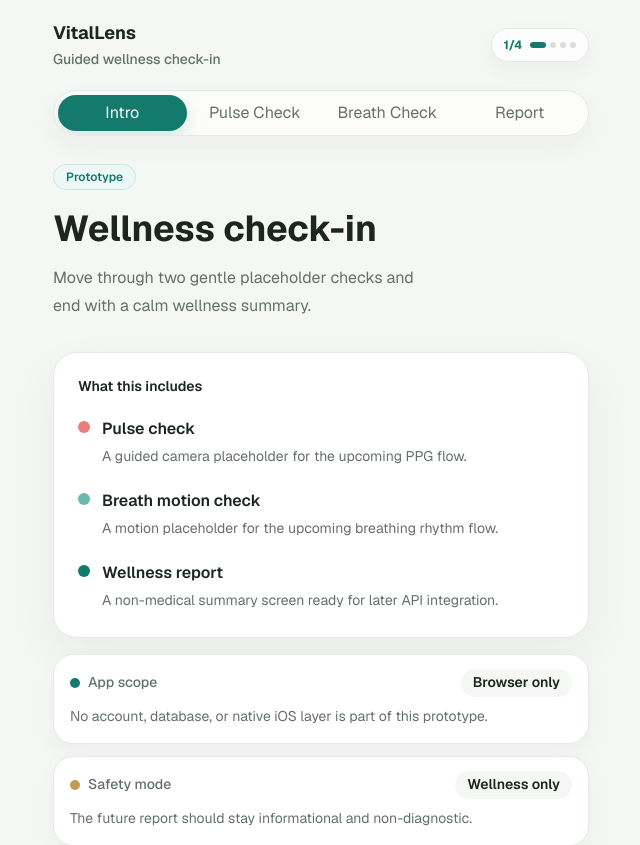
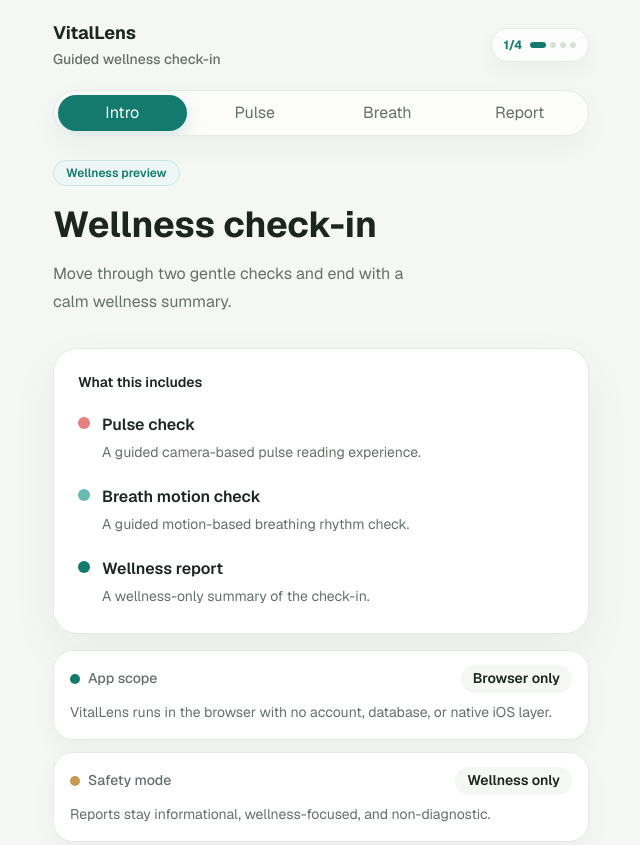
Before and after one commit to arliking13/vitallens, a Next.js app: page / in a window 1280 px wide. Shown: the top 845 px of the page, without its empty margins (319-959 px from the left). Built offline with nearby package versions, Linux system fonts and the light colour scheme.

Commit message:
style: polish VitalLens wellness UI

```diff
--- a/src/app-shell/AppShell.tsx
+++ b/src/app-shell/AppShell.tsx
@@ -91,7 +91,7 @@ export function AppShell() {
           steps={APP_STEPS}
         />
 
-        <section className="mt-7 flex flex-1 flex-col">
+        <section className="mt-6 flex flex-col pb-2">
           {activeStep === "intro" ? (
             <IntroScreen onNext={() => completeAndGoNext("intro")} />
           ) : null}
--- a/src/app-shell/steps.ts
+++ b/src/app-shell/steps.ts
@@ -2,7 +2,7 @@ import type { StepDefinition } from "@/shared/types/check-flow";
 
 export const APP_STEPS: StepDefinition[] = [
   { id: "intro", label: "Intro", shortLabel: "Intro" },
-  { id: "pulse", label: "Pulse Check", shortLabel: "Pulse" },
-  { id: "breath", label: "Breath Check", shortLabel: "Breath" },
+  { id: "pulse", label: "Pulse", shortLabel: "Pulse" },
+  { id: "breath", label: "Breath", shortLabel: "Breath" },
   { id: "report", label: "Report", shortLabel: "Report" },
 ];
--- a/src/app/layout.tsx
+++ b/src/app/layout.tsx
@@ -14,7 +14,7 @@ const geistMono = Geist_Mono({
 
 export const metadata: Metadata = {
   title: "VitalLens",
-  description: "A browser-based wellness check-in prototype.",
+  description: "A browser-based wellness check-in experience.",
 };
 
 export default function RootLayout({
--- a/src/features/breath/components/BreathCheckScreen.tsx
+++ b/src/features/breath/components/BreathCheckScreen.tsx
@@ -10,30 +10,30 @@ type BreathCheckScreenProps = {
 
 export function BreathCheckScreen({ onBack, onNext }: BreathCheckScreenProps) {
   return (
-    <div className="flex flex-1 flex-col">
+    <div className="flex flex-col">
       <ScreenHeader
-        description="Place the phone on the upper abdomen or chest when motion sensing is added. This screen is only a placeholder."
-        status="Motion placeholder"
+        description="Place your iPhone on your upper abdomen or chest and breathe normally."
+        status="Motion check"
         title="Breath motion check"
         tone="breath"
       />
 
       <div className="mt-6">
         <SignalPreview
-          caption="Motion preview and breathing wave will appear here later."
+          caption="Slow breathing motion preview"
           label="Motion preview"
-          status="Inactive"
+          status="Ready"
           tone="breath"
         />
       </div>
 
       <div className="mt-4 grid gap-3">
-        <InfoRow label="Device motion" tone="breath" value="Not connected" />
-        <InfoRow label="Rhythm window" tone="breath" value="Not started" />
+        <InfoRow label="Device motion" tone="breath" value="Idle" />
+        <InfoRow label="Rhythm window" tone="breath" value="Idle" />
         <InfoRow label="Breathing estimate" tone="warning" value="Waiting" />
       </div>
 
-      <div className="mt-auto space-y-3 pt-8">
+      <div className="space-y-3 pt-6">
         <Button className="w-full" onClick={onNext}>
           Continue
         </Button>
--- a/src/features/intro/components/IntroScreen.tsx
+++ b/src/features/intro/components/IntroScreen.tsx
@@ -10,27 +10,27 @@ type IntroScreenProps = {
 const includedItems = [
   {
     title: "Pulse check",
-    detail: "A guided camera placeholder for the upcoming PPG flow.",
+    detail: "A guided camera-based pulse reading experience.",
     tone: "pulse",
   },
   {
     title: "Breath motion check",
-    detail: "A motion placeholder for the upcoming breathing rhythm flow.",
+    detail: "A guided motion-based breathing rhythm check.",
     tone: "breath",
   },
   {
     title: "Wellness report",
-    detail: "A non-medical summary screen ready for later API integration.",
+    detail: "A wellness-only summary of the check-in.",
     tone: "brand",
   },
 ] as const;
 
 export function IntroScreen({ onNext }: IntroScreenProps) {
   return (
-    <div className="flex flex-1 flex-col">
+    <div className="flex flex-col">
       <ScreenHeader
-        description="Move through two gentle placeholder checks and end with a calm wellness summary."
-        status="Prototype"
+        description="Move through two gentle checks and end with a calm wellness summary."
+        status="Wellness preview"
         title="Wellness check-in"
         tone="brand"
       />
@@ -62,20 +62,20 @@ export function IntroScreen({ onNext }: IntroScreenProps) {
 
       <div className="mt-4 grid gap-3">
         <InfoRow
-          detail="No account, database, or native iOS layer is part of this prototype."
+          detail="VitalLens runs in the browser with no account, database, or native iOS layer."
           label="App scope"
           tone="brand"
           value="Browser only"
         />
         <InfoRow
-          detail="The future report should stay informational and non-diagnostic."
+          detail="Reports stay informational, wellness-focused, and non-diagnostic."
           label="Safety mode"
           tone="warning"
           value="Wellness only"
         />
       </div>
 
-      <div className="mt-auto pt-8">
+      <div className="pt-6">
         <Button className="w-full" onClick={onNext}>
           Begin check-in
         </Button>
--- a/src/features/pulse/components/PulseCheckScreen.tsx
+++ b/src/features/pulse/components/PulseCheckScreen.tsx
@@ -10,30 +10,30 @@ type PulseCheckScreenProps = {
 
 export function PulseCheckScreen({ onBack, onNext }: PulseCheckScreenProps) {
   return (
-    <div className="flex flex-1 flex-col">
+    <div className="flex flex-col">
       <ScreenHeader
-        description="Rest your finger over the rear camera when this flow is implemented. For now, this is a static preview."
-        status="Camera placeholder"
+        description="Rest your finger over the rear camera and stay still during the reading."
+        status="Camera check"
         title="Pulse check"
         tone="pulse"
       />
 
       <div className="mt-6">
         <SignalPreview
-          caption="Camera preview and pulse signal will appear here later."
+          caption="Soft pulse signal preview"
           label="Camera preview"
-          status="Inactive"
+          status="Ready"
           tone="pulse"
         />
       </div>
 
       <div className="mt-4 grid gap-3">
-        <InfoRow label="Camera stream" tone="pulse" value="Not connected" />
-        <InfoRow label="Frame sampler" tone="pulse" value="Not started" />
+        <InfoRow label="Camera stream" tone="pulse" value="Idle" />
+        <InfoRow label="Frame sampler" tone="pulse" value="Idle" />
         <InfoRow label="Pulse estimate" tone="warning" value="Waiting" />
       </div>
 
-      <div className="mt-auto space-y-3 pt-8">
+      <div className="space-y-3 pt-6">
         <Button className="w-full" onClick={onNext}>
           Continue
         </Button>
--- a/src/features/report/components/ReportScreen.tsx
+++ b/src/features/report/components/ReportScreen.tsx
@@ -10,10 +10,10 @@ type ReportScreenProps = {
 
 export function ReportScreen({ onBack, onRestart }: ReportScreenProps) {
   return (
-    <div className="flex flex-1 flex-col">
+    <div className="flex flex-col">
       <ScreenHeader
-        description="A placeholder summary for the values that will be produced after the sensor and report modules are added."
-        status="Report placeholder"
+        description="Your pulse and breathing results will be summarized here after the check."
+        status="Report preview"
         title="Check-in summary"
         tone="brand"
       />
@@ -26,9 +26,8 @@ export function ReportScreen({ onBack, onRestart }: ReportScreenProps) {
       <Card className="mt-4" padding="lg">
         <p className="text-sm font-semibold text-[#1C2520]">Wellness summary</p>
         <p className="mt-3 text-base leading-7 text-[#66706A]">
-          Report generation is not connected yet. Later, structured placeholder
-          results will be sent to a Next.js API route for a safe wellness-only
-          summary.
+          Complete the pulse and breath checks to see a gentle wellness-focused
+          overview of your session.
         </p>
       </Card>
 
@@ -39,7 +38,7 @@ export function ReportScreen({ onBack, onRestart }: ReportScreenProps) {
         </p>
       </div>
 
-      <div className="mt-auto space-y-3 pt-8">
+      <div className="space-y-3 pt-6">
         <Button className="w-full" onClick={onRestart}>
           Restart
         </Button>
--- a/src/shared/components/SignalPreview.tsx
+++ b/src/shared/components/SignalPreview.tsx
@@ -10,7 +10,7 @@ const previewStyles = {
     accent: "#E97E7E",
     background: "bg-[#fff5f5]",
     glow: "bg-[#E97E7E]/10",
-    path: "M4 64 C20 64 26 64 34 64 C42 64 44 28 52 28 C61 28 62 100 72 100 C80 100 82 64 90 64 C108 64 112 64 126 64 C142 64 146 42 154 42 C163 42 164 86 174 86 C184 86 187 64 196 64 C214 64 220 64 236 64",
+    path: "M4 76 C20 72 28 60 40 60 C54 60 60 82 74 82 C88 82 94 58 108 58 C124 58 130 82 144 82 C158 82 166 58 180 58 C194 58 202 80 216 80 C226 80 232 74 236 72",
   },
   breath: {
     accent: "#69B9B0",
```
